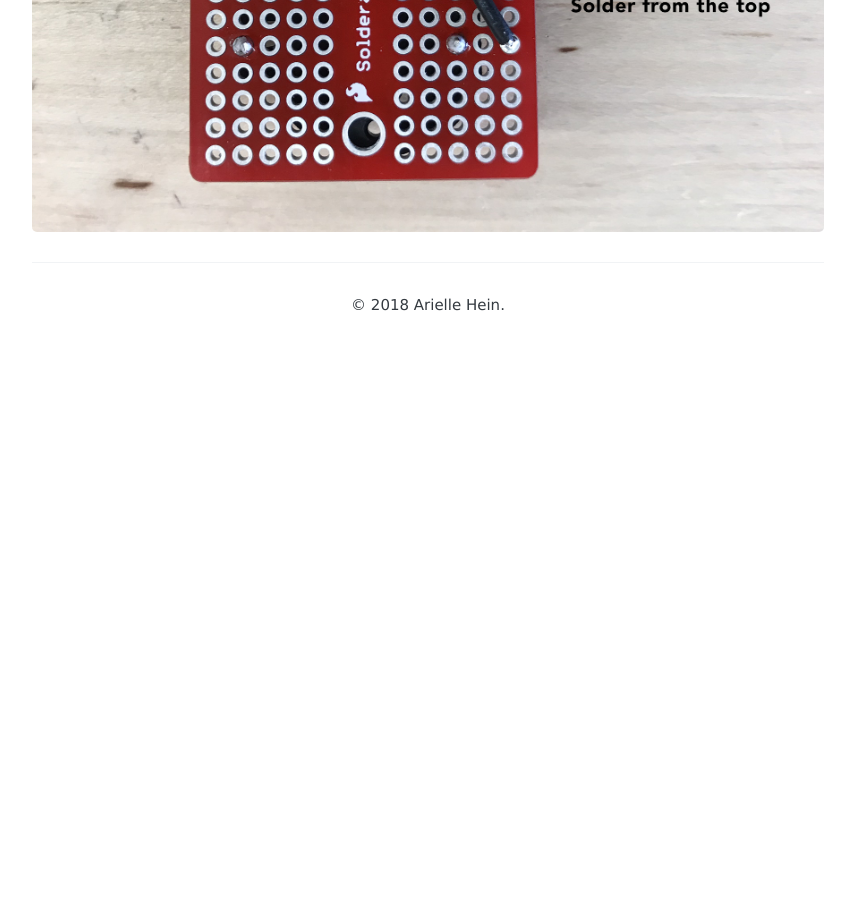
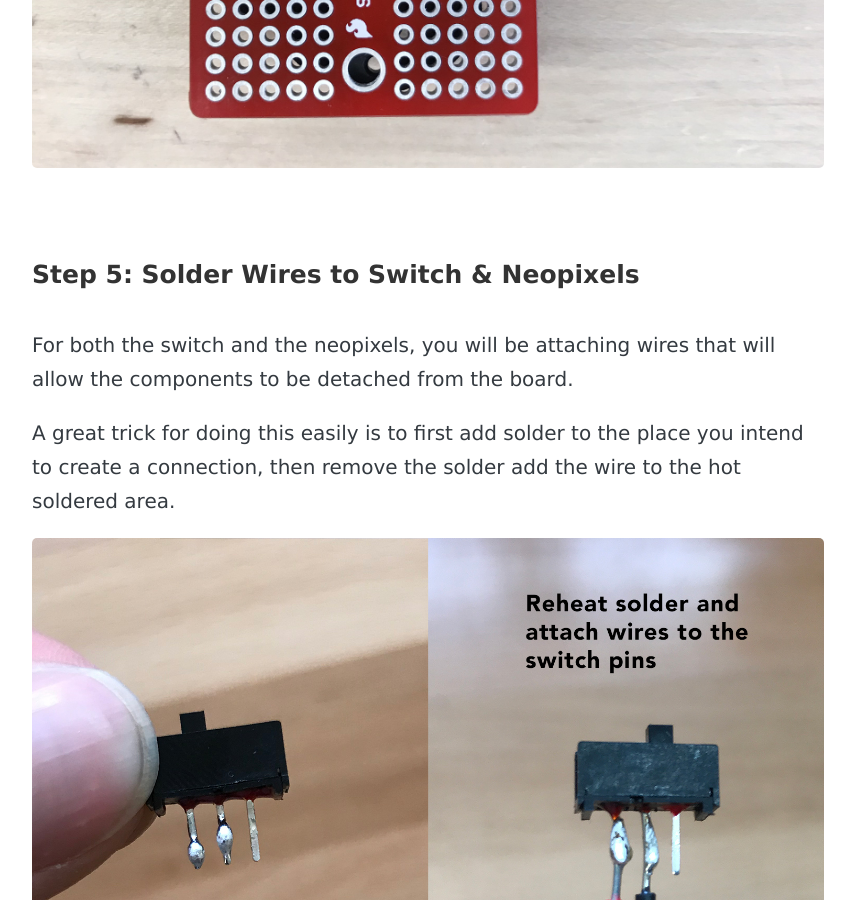
Before and after one commit to coloringchaos/creative-tech-workshops, a Jekyll site: the page built from _posts/2018-03-14-bikelight.md, in a window 1280 px wide and 900 px high, scrolled down 7224 px. Shown: the whole window, without its empty margins (212-1067 px from the left). Built offline with Jekyll 4.4.1, drawn with Linux system fonts in a browser that asks for light colours; some web fonts are replaced; before the commit the page ends 7641 px from its top, so only the background shows below that; some of the changed text lies outside the part shown.

Commit message:
addition

```diff
--- a/_posts/2018-03-14-bikelight.md
+++ b/_posts/2018-03-14-bikelight.md
@@ -55,8 +55,14 @@ Next, add a 100uF capacitor between pin 4 (GND) and pin 8 (5V) of the ATtiny. Be
 ![step 3-1](images/step3-1.png "Bend the cap")
 
 ![step 3-2](images/step3-2.png "Capacitor")
+<br>
+
+Solder the two leads of the capacitor on the back of the board:
 
 ![step 3-3](images/step3-3.png "Capacitor")
+
+<br>
+Trim the capacitor wires. Then, cut two wires to connect the capacitor to ATtiny pins.
 
 ![step 3-4](images/step3-4.png "Cap position")
 
@@ -67,6 +73,33 @@ Next, add a 100uF capacitor between pin 4 (GND) and pin 8 (5V) of the ATtiny. Be
 
 Add the battery holder. Be sure to position it so that the positive side of the battery holder is on the same side of the board as ATtiny pins 5,6,7,8. Solder the battery on the back of the board. You will also add a wire connecting the ground pin of the battery holder to pin 4 (GND) on the ATtiny.
 
-![step 4-1](images/step4-1.jpg "Position battery holder")
+![step 4-1](images/step4-1.png "Position battery holder")
 
 ![step 4-2](images/step4-2.jpg "Solder battery to ground")
+
+<br>
+#### **Step 5: Solder Wires to Switch & Neopixels**
+
+For both the switch and the neopixels, you will be attaching wires that will allow the components to be detached from the board.
+
+A great trick for doing this easily is to first add solder to the place you intend to create a connection, then remove the solder add the wire to the hot soldered area.
+
+![step 5-1](images/step5-1.jpg "switch")
+
+![step 5-2](images/step5-2.png "neopixel")
+
+![step 5-3](images/step5-3.png "neopixel")
+
+<br>
+To ensure that the solder connections don't break, it's helpful to add a dab of hot glue to the junction point.
+
+![step 5-4](images/step5-4.png "neopixel")
+
+<br>
+Next, connect the switch between the positive side of the battery and pin 8 (5V) on the ATtiny.
+
+![step 5-5](images/step5-5.png "neopixel")
+
+Finally, solder the neopixel wires to your board.
+
+![step 5-6](images/step5-6.png "neopixel")
```
Also changed, not shown: 1 other file.
